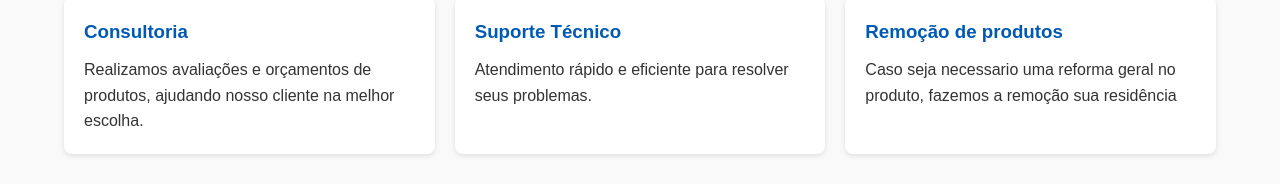
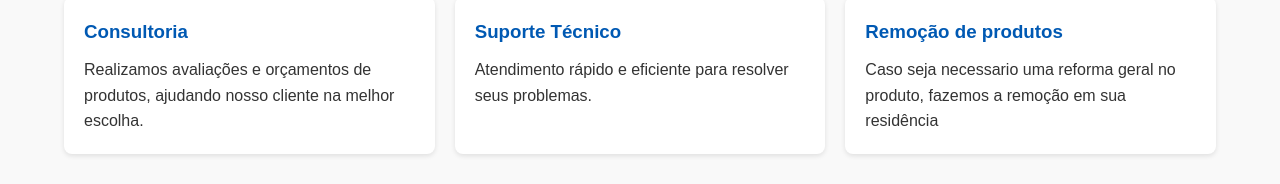
Before and after one commit to Amarantejonathas/projetoSiteSenac, a plain HTML site: page index.html in a window 1280 px wide. Shown: the part 715-899 px from the top of the page. Drawn offline with Linux system fonts and the light colour scheme.

Commit message:
Update index.html

```diff
--- a/index.html
+++ b/index.html
@@ -40,7 +40,7 @@
         </div>
         <div class="card">
           <h3>Remoção de produtos</h3>
-          <p>Caso seja necessario uma reforma geral no produto, fazemos a remoção sua residência</p>
+          <p>Caso seja necessario uma reforma geral no produto, fazemos a remoção em sua residência</p>
         </div>
       </div>
     </div>
```
